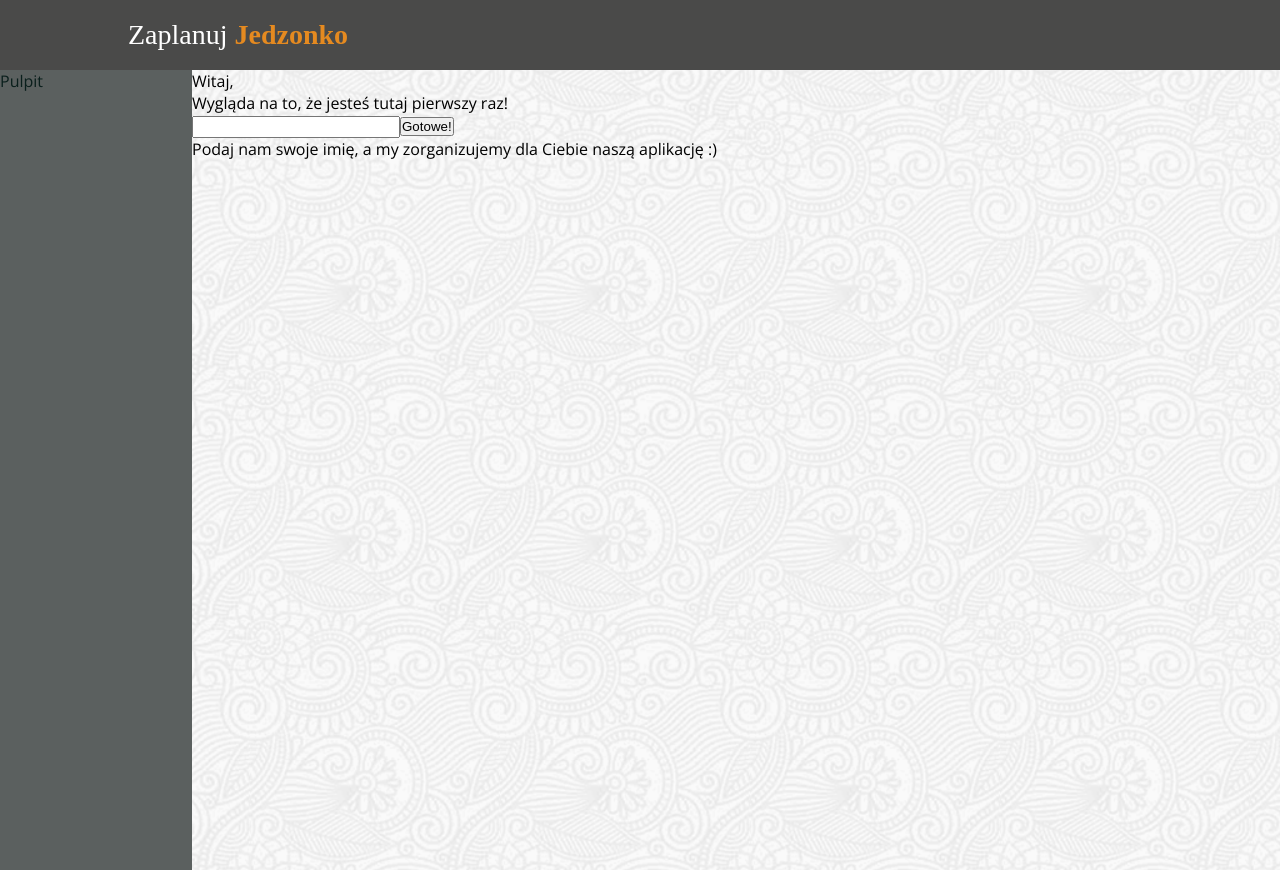
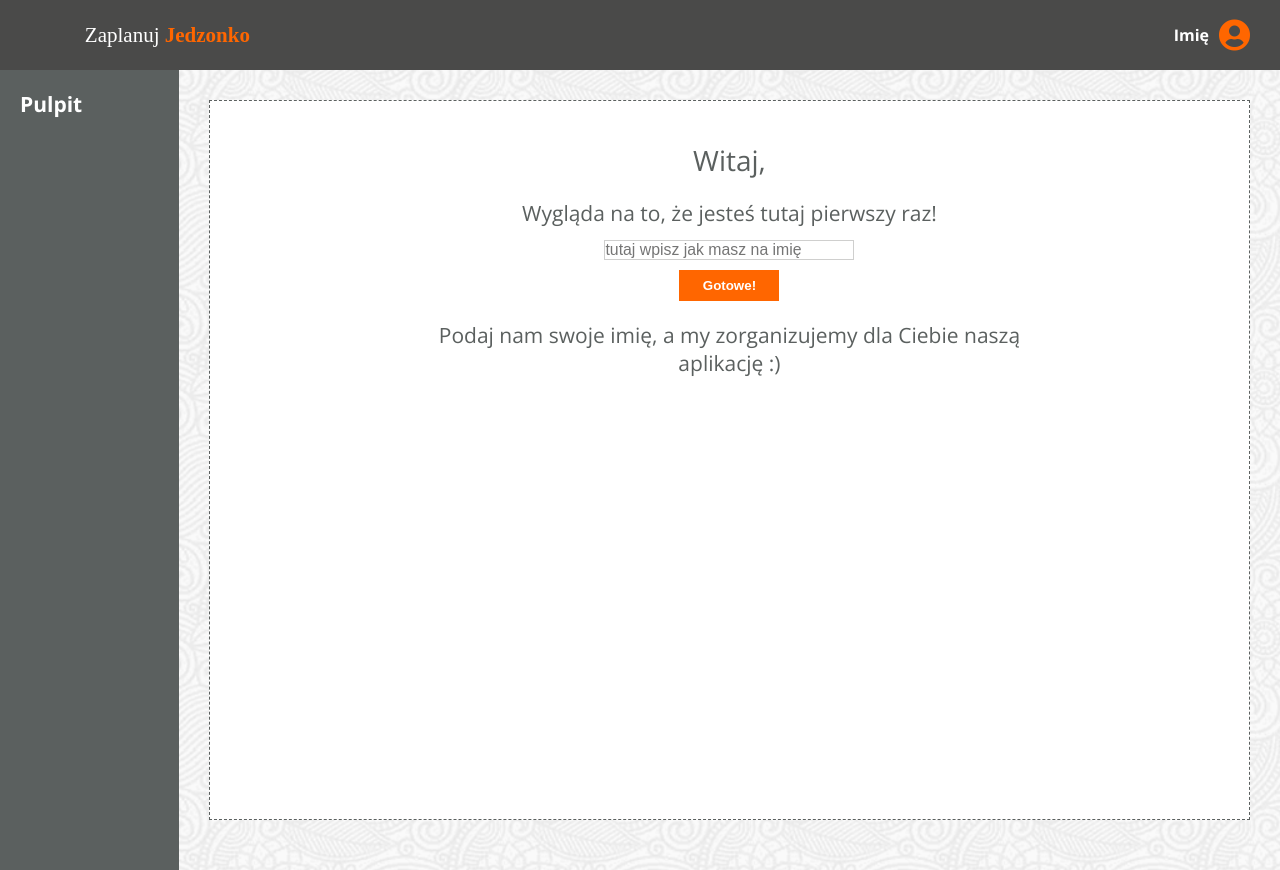
Before and after one commit to BeanMellow/react-meal-planning-app, a React app: page / in a window 1280 px wide. Both pictures are taken after a click on the link "ZACZYNAM". Built offline with nearby package versions, Linux system fonts and the light colour scheme; a web font is replaced by a local one.

Commit message:
welcome page

```diff
--- a/src/js/FirstVisit.js
+++ b/src/js/FirstVisit.js
@@ -1,10 +1,6 @@
 import React from "react";
-import {Link} from "react-router-dom";
+import {Link, NavLink} from "react-router-dom";
 
-const linkStyle = {
-    textDecoration: 'none',
-    color: '#0A1F1C'
-};
 
 class RegistrationPage extends React.Component{
 
@@ -20,13 +16,15 @@ class RegistrationPage extends React.Component{
     render(){
 
         return (
-            <div>
+            <div className="firstVisitContainer">
                 <h2>Witaj,</h2>
                 <h3>Wygląda na to, że jesteś tutaj pierwszy raz!</h3>
-                <input type={"text"} ref={(input) => {
-                    this.input = input
-                }}/>
-                <button type={"submit"} onClick={this.handleClick}> Gotowe!</button>
+
+                    <input type={"text"} placeholder={"tutaj wpisz jak masz na imię"} ref={(input) => {
+                        this.input = input
+                    }}/> <br/>
+                    <button type={"submit"} onClick={this.handleClick}> Gotowe!</button>
+
                 <h3>Podaj nam swoje imię, a my zorganizujemy dla Ciebie naszą aplikację :)</h3>
             </div>
         )
@@ -36,24 +34,28 @@ class RegistrationPage extends React.Component{
 class InitialHeader extends React.Component {
     render(){
         return (
-            <div className={'header'}>
+            <div className={'header appHeader'}>
                 <div className={'container'}>
-                    <Link to="/" style={linkStyle}><h1 className={'logo'}>
+                    <Link to="/" style={{textDecoration: 'none'}}><h1 className={'logo'}>
                         Zaplanuj <span>Jedzonko</span>
                     </h1></Link>
                 </div>
+                <div className={'user'}>
+                    <h2>Imię</h2>
+                    <i className="fas fa-user-circle fa-2x"> </i>
+                </div>
             </div>
+
         )
     }
 }
+
 
 class InitialAppNavigation extends React.Component {
     render() {
         return (
             <div className="navigationContainer">
-                <ul>
-                    <Link to="/Main" style={linkStyle}><li>Pulpit</li></Link>
-                </ul>
+                    <NavLink to="/Main" className={"navStyle"} activeClassName={"activeLink"}>Pulpit</NavLink>
             </div>
         );
     }
--- a/src/scss/_app.scss
+++ b/src/scss/_app.scss
@@ -25,12 +25,48 @@
   align-items: center;
   color: #fff;
   padding-right: 20px;
+  h2{
+    font-weight: bold;
+  }
 }
 
 .fa-user-circle{
   color: $colorBtn;
   padding: 10px;
 }
+
+.firstVisitContainer{
+  width: 85%;
+  height: 90vh;
+  background-color: #fff;
+  margin: 30px;
+  border: 1px dashed $colorNav;
+  text-align: center;
+  color: $colorNav;
+  padding: 30px 200px;
+  h2{
+    font-size: $fontSizeLarge;
+    padding: 10px;
+  }
+  h3{
+    font-size: $fontSizeMedium;
+    padding: 10px;
+  }
+  input{
+    width: 250px;
+    border: 1px solid #CFCFCE;
+  }
+  button{
+    width: 100px;
+    border: 1px solid $colorBtn;
+    background-color: $colorBtn;
+    color: #fff;
+    font-weight: bold;
+    padding: 7px;
+    margin: 10px;
+  }
+}
+
 
 .navigationContainer{
   width: 15%;
```
